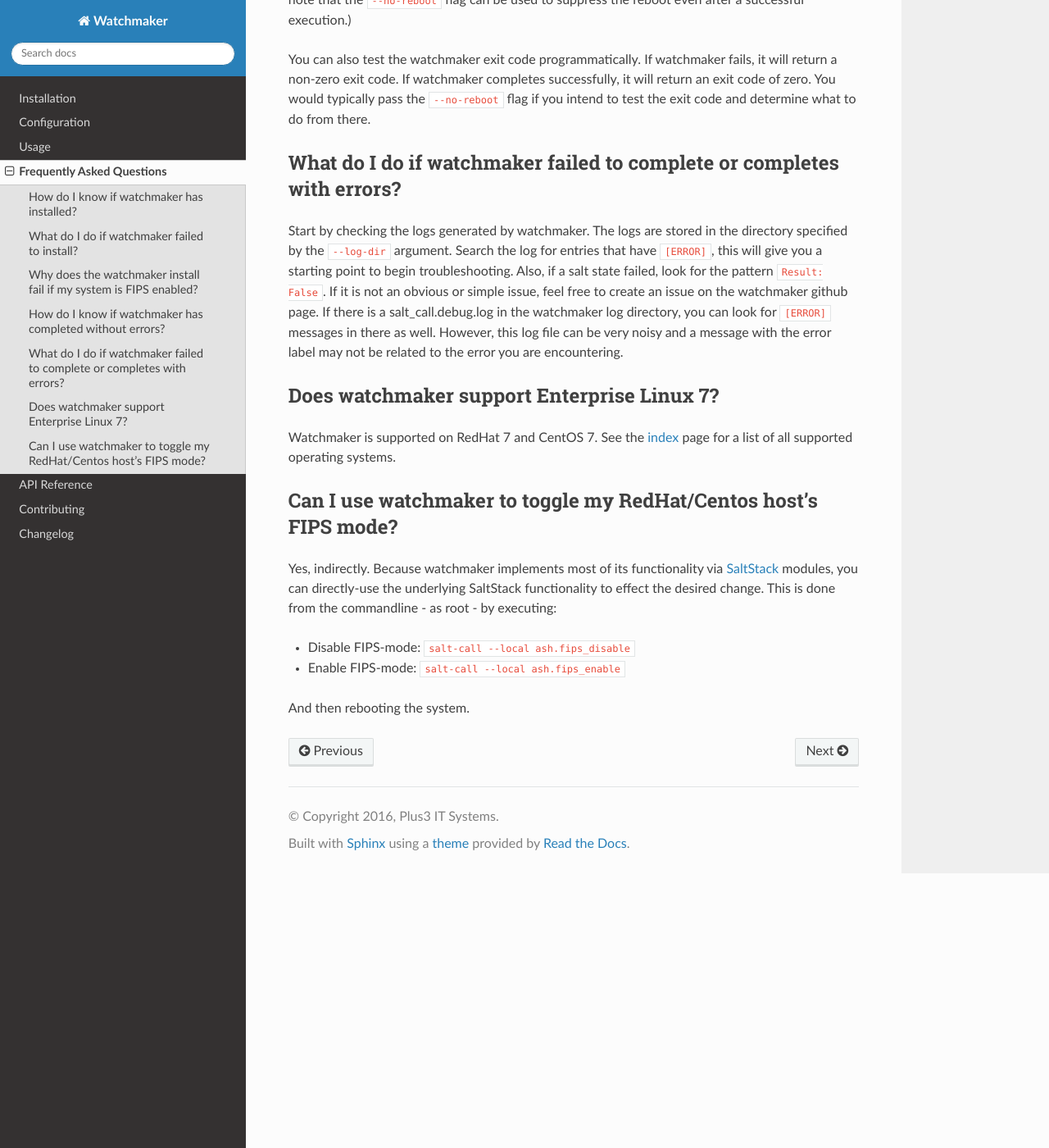
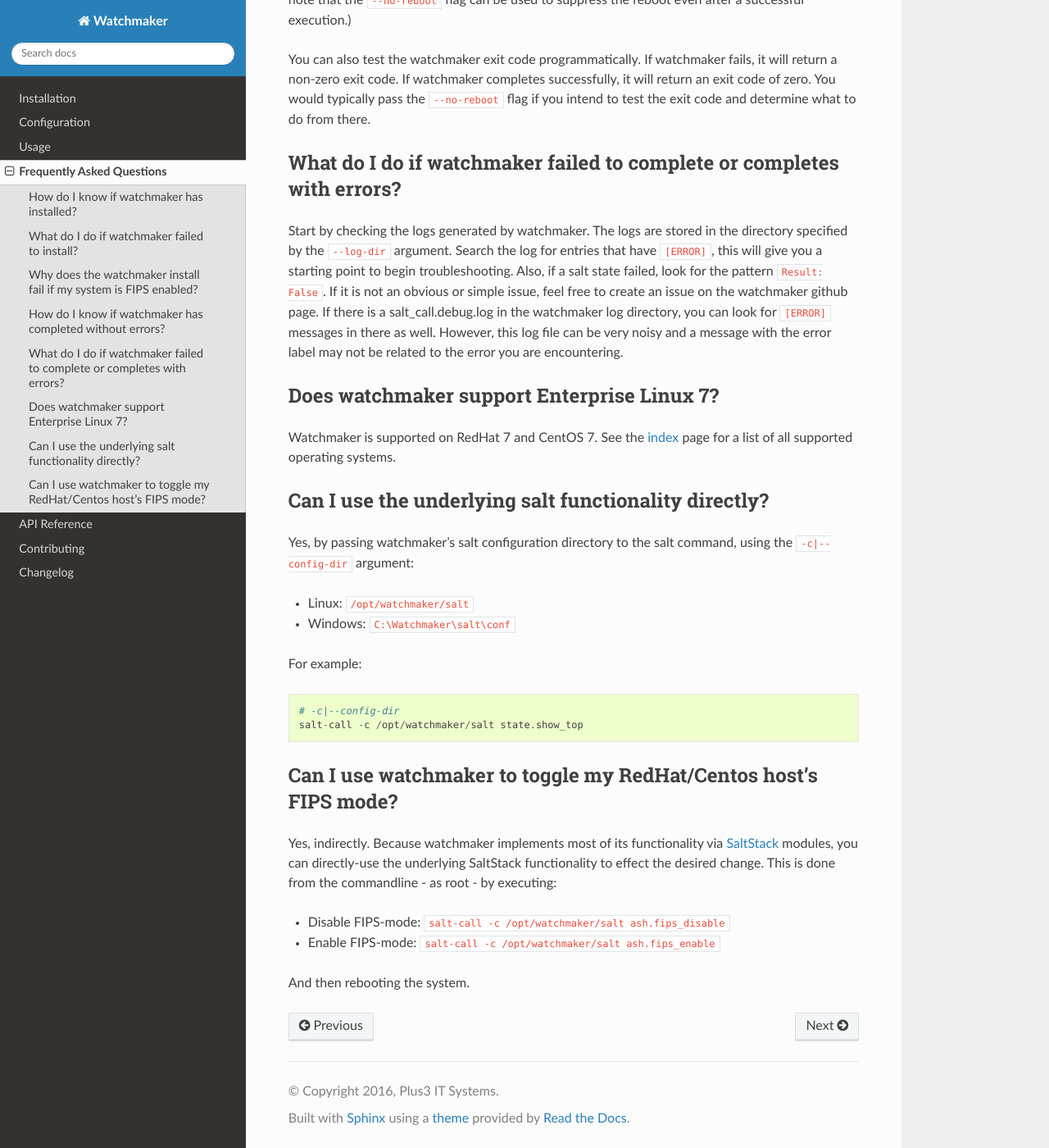
Before and after one commit to plus3it/watchmaker, a Sphinx documentation site: the page built from docs/faq.md, in a window 1280 px wide and 1400 px high, scrolled down 920 px. Shown: the whole window at 82% size. Built offline with Sphinx 7.4.7 and the Read the Docs theme 2.0.0, drawn with Linux system fonts in a browser that asks for light colours.

Commit message:
Adds a faq on using the new salt config location

````diff
--- a/docs/faq.md
+++ b/docs/faq.md
@@ -55,6 +55,21 @@ label may not be related to the error you are encountering.
 Watchmaker is supported on RedHat 7 and CentOS 7. See the [index](index.html)
 page for a list of all supported operating systems.
 
+## Can I use the underlying salt functionality directly?
+
+Yes, by passing watchmaker's salt configuration directory to the salt command,
+using the `-c|--config-dir` argument:
+
+*   Linux: `/opt/watchmaker/salt`
+*   Windows: `C:\Watchmaker\salt\conf`
+
+For example:
+
+```
+# -c|--config-dir
+salt-call -c /opt/watchmaker/salt state.show_top
+```
+
 ## Can I use watchmaker to toggle my RedHat/Centos host's FIPS mode?
 
 Yes, indirectly. Because watchmaker implements most of its functionality via
@@ -62,7 +77,7 @@ Yes, indirectly. Because watchmaker implements most of its functionality via
 SaltStack functionality to effect the desired change. This is done from the
 commandline - as root - by executing:
 
-*   Disable FIPS-mode: `salt-call --local ash.fips_disable`
-*   Enable FIPS-mode: `salt-call --local ash.fips_enable`
+*   Disable FIPS-mode: `salt-call -c /opt/watchmaker/salt ash.fips_disable`
+*   Enable FIPS-mode: `salt-call -c /opt/watchmaker/salt ash.fips_enable`
 
 And then rebooting the system.
````
